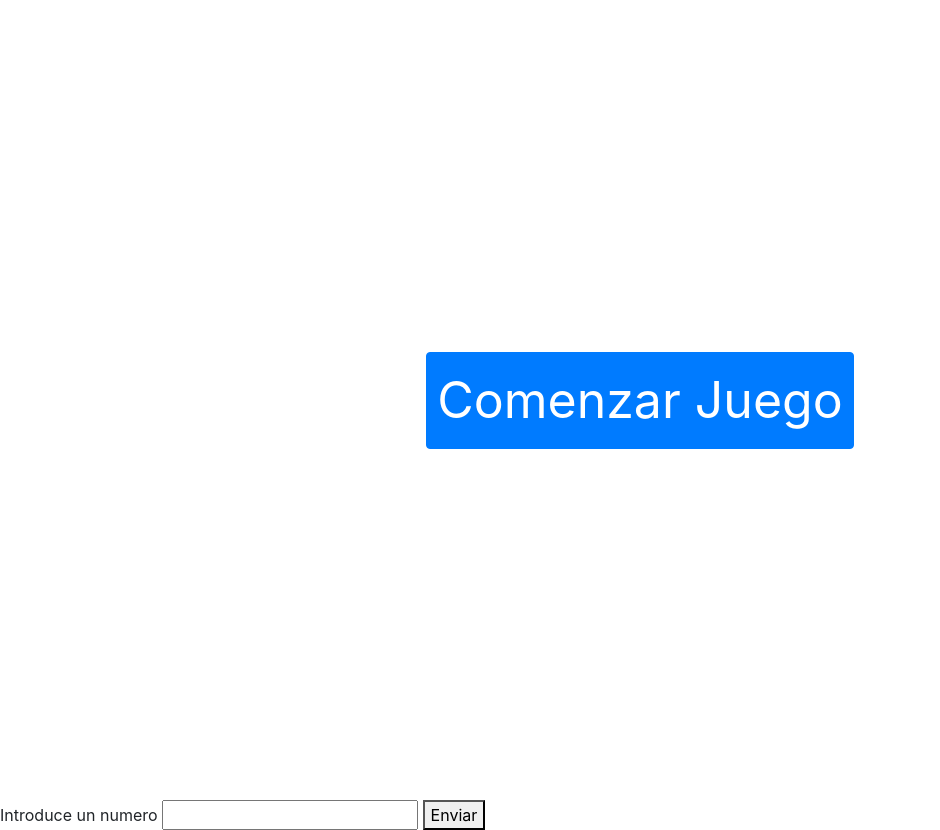
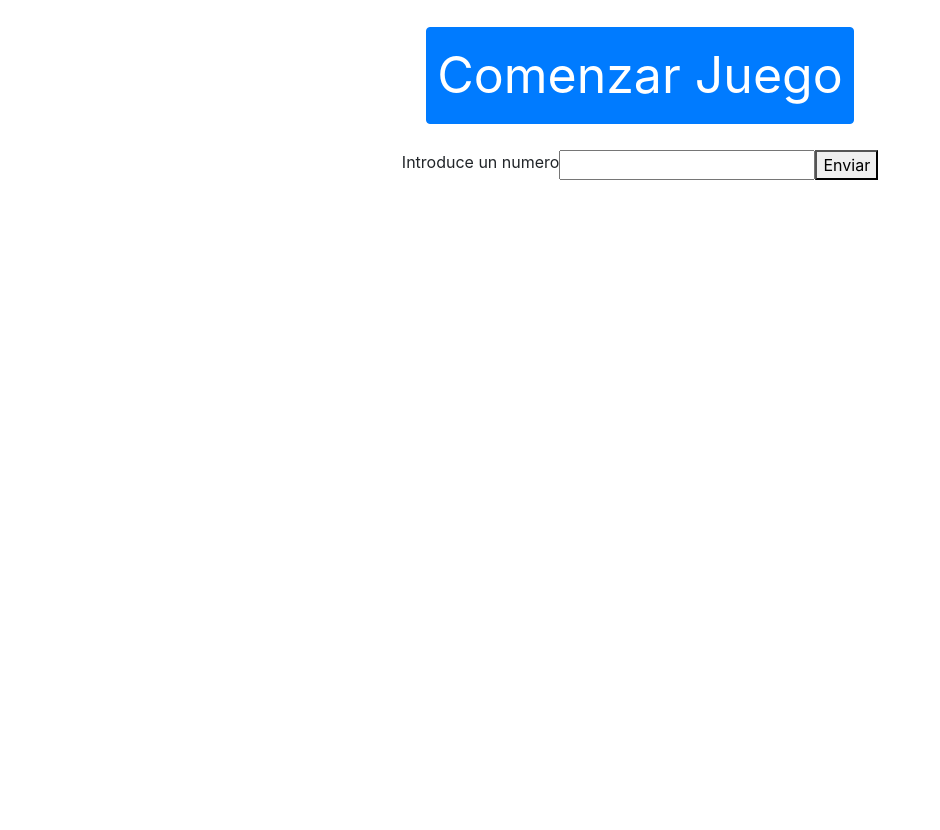
Before and after one commit to Lukaz1802/Tareas-Js, a plain HTML site: page Tarea 09-06 Js/index.html in a window 1280 px wide. Shown: the whole page, without its empty margins (0-940 px from the left). After the commit the page ends 800 px from the top, so only its background shows below. Drawn offline with nearby package versions, Linux system fonts and the light colour scheme.

Commit message:
agrego tarea otra vez xd 09-06

```diff
--- a/Tarea 09-06 Js/app.js
+++ b/Tarea 09-06 Js/app.js
@@ -1,5 +1,5 @@
 let numeroAleatorio = null
-let introducir = document.getElementById('num');
+let numeroIntroducir = document.getElementById('.num');
 
 
 
@@ -14,7 +14,7 @@ function numeroAleatorioBot() {
 }
 
 function IngresarNumero() {
-    if (introducir===numeroAleatorio) {
+    if (numeroIntroducir===numeroAleatorio) {
         alert("GANASTE")
     }else{
         alert("PERDISTE!")
--- a/Tarea 09-06 Js/index.html
+++ b/Tarea 09-06 Js/index.html
@@ -11,9 +11,13 @@
 <body>
     <div class="play">
         <button type="button" class="btn btn-primary" onclick="playGame()">Comenzar Juego</button>    </div>
-        <span>Introduce un numero</span>
-        <input type="text" id="num">
-                    <button onclick="IngresarNumero()">Enviar</button>
+        <div class="row">
+            <div class="col">
+                <span>Introduce un numero</span>
+        <input type="text" class="num">
+         <button onclick="IngresarNumero()">Enviar</button>
+            </div>
+        </div>
 
         <script src="./app.js"></script>
 </body>
--- a/Tarea 09-06 Js/style.css
+++ b/Tarea 09-06 Js/style.css
@@ -2,9 +2,15 @@
     display: flex;
     justify-content: center;
     align-items: center;
-    height: 100vh;
+    height: 150px;
   }
   .play button {
     font-size: 50px;
     padding: 10px;
   }
+
+  .col{
+    display: flex;
+   justify-content:center;
+   align-items:inherit;
+}
```
